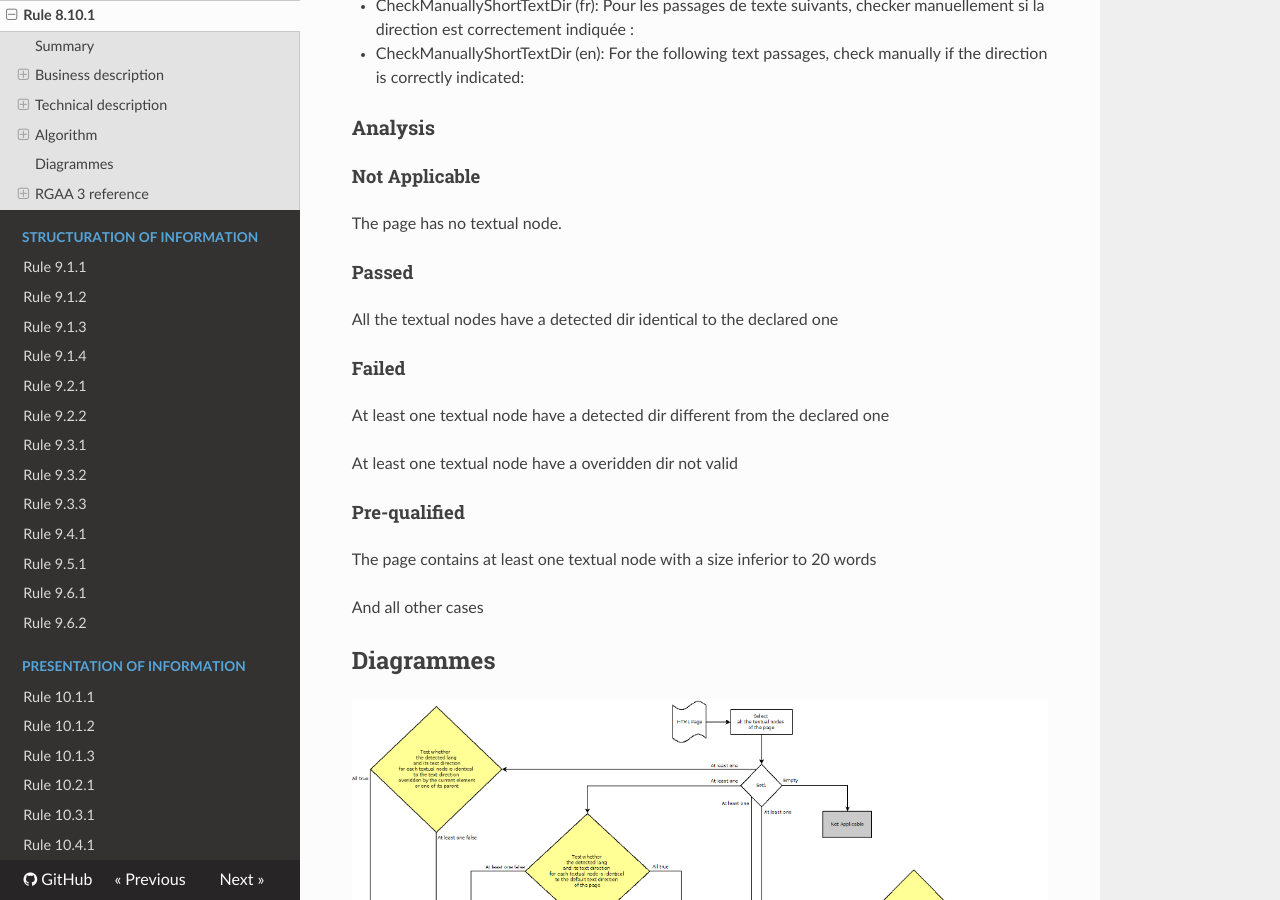
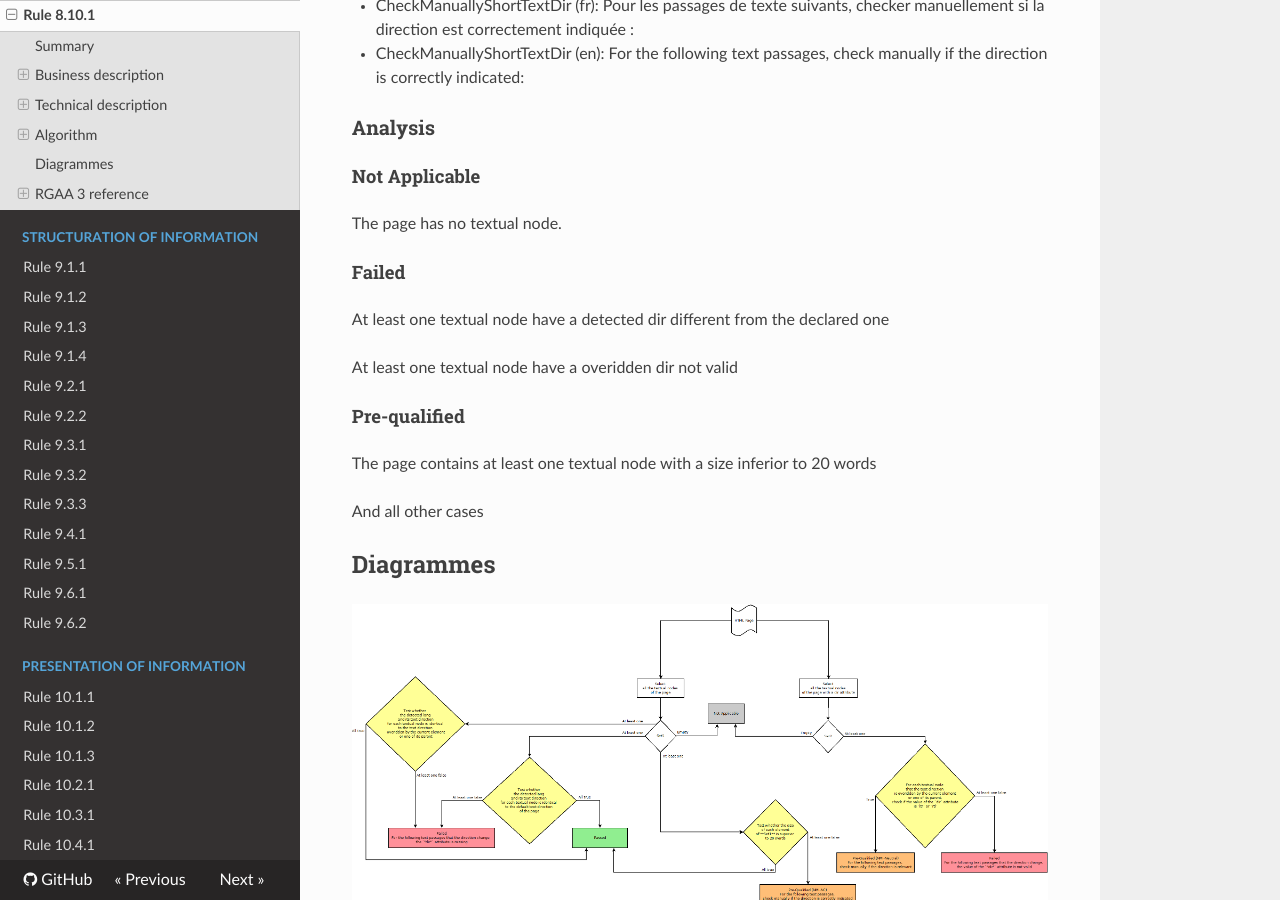
Before and after one commit to Tanaguru/RGAA3-2016, an MkDocs documentation site: the page built from docs/Rule-8-10-1.md, in a window 1280 px wide and 900 px high, scrolled down 3537 px. Built offline with MkDocs 1.6.1, drawn with Linux system fonts in a browser that asks for light colours; nearby versions of some CDN libraries; old or Windows-style settings are respelled for this version of MkDocs.

Commit message:
Update sample test 8.10.1

```diff
--- a/docs/Rule-8-10-1.md
+++ b/docs/Rule-8-10-1.md
@@ -160,10 +160,6 @@ For each occurrence of false-result of **Test4**, raise a MessageD
 
 The page has no textual node.
 
-#### Passed
-
-All the textual nodes have a detected dir identical to the declared one
-
 #### Failed
 
 At least one textual node have a detected dir different from the declared one
```
Also changed, not shown: docs/Diagrammes/Test8-10-1.png.
